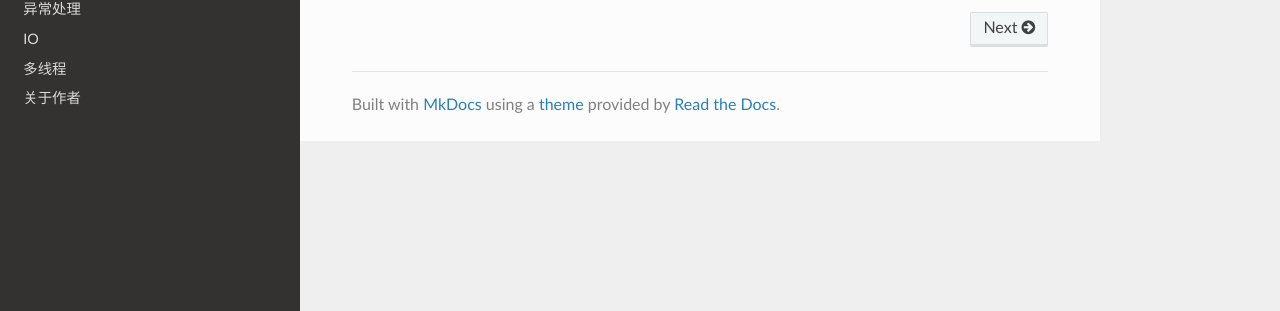
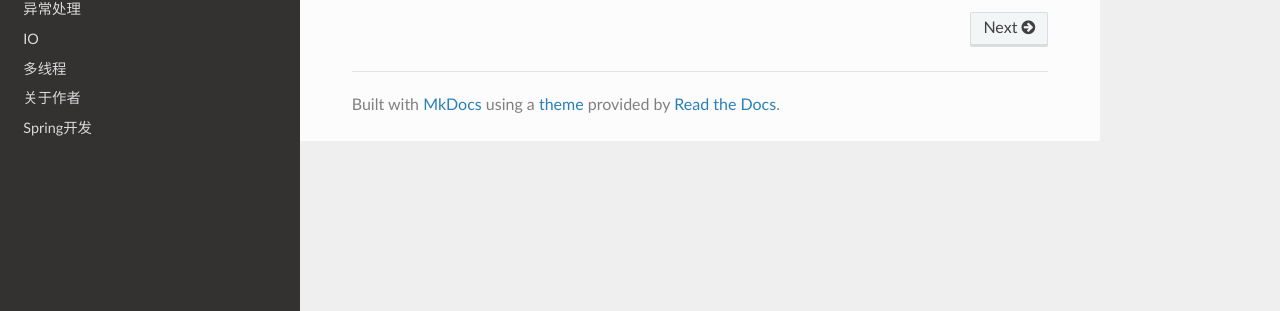
Before and after one commit to Yin-Sky/JAVA_doc, an MkDocs documentation site: the page built from docs/index.md, in a window 1280 px wide. Shown: the part 201-512 px from the top of the page. Built offline with MkDocs 1.6.1, drawn with Linux system fonts in a browser that asks for light colours; nearby versions of some CDN libraries.

Commit message:
update
Co-Authored-By: Yin-Sky <yin-sky@users.noreply.github.com>

```diff
--- a/mkdocs.yml
+++ b/mkdocs.yml
@@ -7,4 +7,5 @@ nav:
 - IO: 'IO.md'
 - 多线程: '多线程.md'
 - 关于作者: 'about authors.md'
+- Spring开发: 'Spring开发.md'
 theme: readthedocs
```
Also changed, not shown: docs/Spring开发.md (added).
